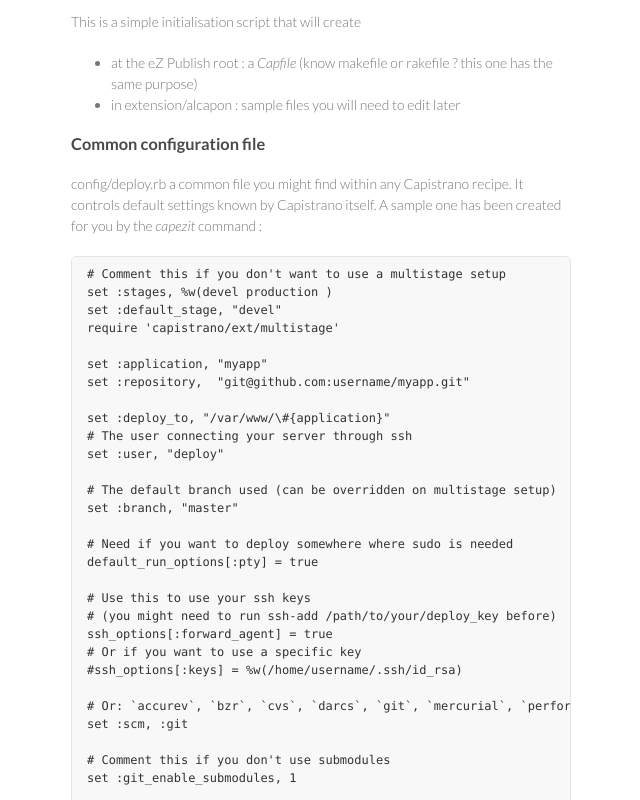
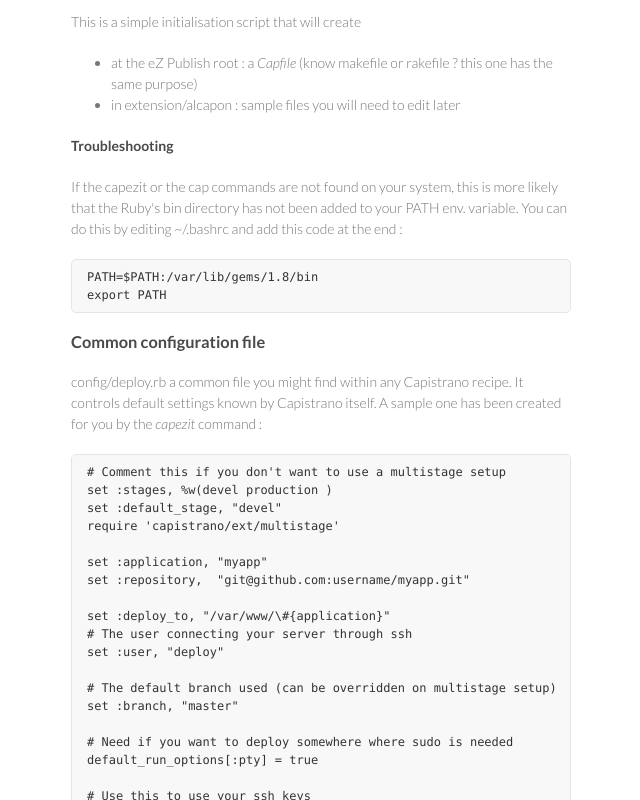
Before and after one commit to alafon/alcapon, a plain HTML site: page index.html in a window 1280 px wide. Shown: the part 1980-2780 px from the top of the page, without its empty margins (499-1139 px from the left). Drawn offline with Linux system fonts and the light colour scheme.

Commit message:
Documentation page update : troubleshooting for PATH issues and update regarding the known bug with cache directories

```diff
--- a/index.html
+++ b/index.html
@@ -120,6 +120,11 @@ application
             <li>in extension/alcapon : sample files you will need to edit later</li>
           </ul>
         </p>
+
+        <h4>Troubleshooting</h4>
+
+        <p>If the capezit or the cap commands are not found on your system, this is more likely that the Ruby's bin directory has not been added to your PATH env. variable. You can do this by editing ~/.bashrc and add this code at the end : <pre><code>PATH=$PATH:/var/lib/gems/1.8/bin
+export PATH</code></pre></p>
 
         <h3>Common configuration file</h3>
         <p>config/deploy.rb  a common file you might find within any Capistrano recipe. It controls default settings known by Capistrano itself. A sample one has been created for you by the <i>capezit</i> command : </p>
@@ -329,6 +334,7 @@ user ALL=(apache) NOPASSWD: DEPLOY_SHELLS</pre></code>
         <h4>Symlink usage</h4>
         <p>Having the var directory being a symlink to somewhere else seems to prevent the cache from working properly, see <a href="http://pwet.fr/blog/symlink_to_the_ez_publish_var_directory_a_good_idea" target="_blank">http://pwet.fr/blog/symlink_to_the_ez_publish_var_directory_a_good_idea</a> for a good explanation on the issue.<br />
         Following a recent discussion with <a href="http://github.com/dpobel" class="user-mention">Damien</a>, I think that only symlinking the 'storage' folders within var/ should be enough... This also means that var/[^/]/cache will be generated in all the release folders (and we will need to purge them with a dedicated task I think)</p>
+        <p><b>UPDATE 2012-08-16 : </b> this should have been fixed in the latest version. var/ is not fully symlink anymore, only the var/[^/]/storage directories are symlinked ; cache & logs are now generated in the release itself.</ob>
 
         <h3><a name="contribute">Contributing to AlCapON</a></h3>
         <ul>
```
